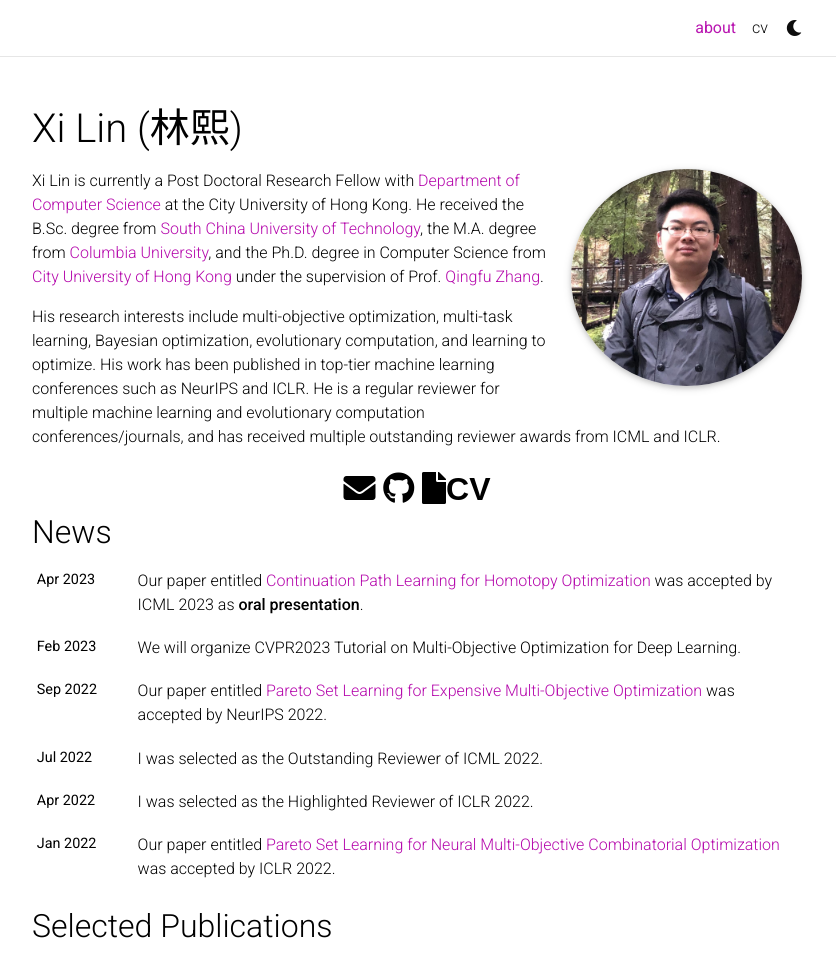
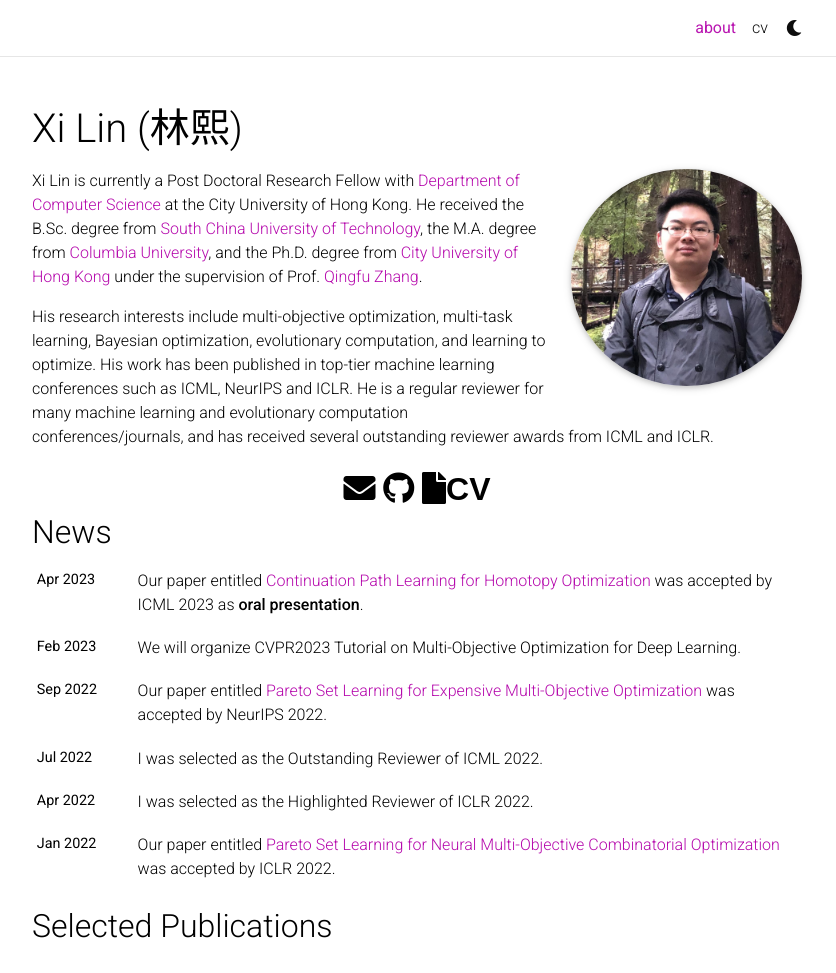
Before and after one commit to Xi-L/Xi-L.github.io, a Jekyll site: the page built from _pages/about.md, in a window 1280 px wide and 1147 px high, cut to the strip 0-973 px from the top of the window. Shown: the whole strip, without its empty margins (223-1059 px from the left). Built offline with Jekyll 4.4.1, drawn with Linux system fonts in a browser that asks for light colours; full-size pictures stand in for the smaller copies a plugin makes; comment, search, counter and statistics services are not loaded; a style sheet for code colours, icons or effects is not loaded.

Commit message:
Update about.md

```diff
--- a/_pages/about.md
+++ b/_pages/about.md
@@ -16,9 +16,9 @@ selected_papers: true # includes a list of papers marked as "selected={true}"
 social: true  # includes social icons at the bottom of the page
 ---
 
-Xi Lin is currently a Post Doctoral Research Fellow with [Department of Computer Science](https://www.cs.cityu.edu.hk/) at the City University of Hong Kong. He received the B.Sc. degree from [South China University of Technology](https://www.scut.edu.cn/en/), the M.A. degree from [Columbia University](https://www.columbia.edu/), and the Ph.D. degree in Computer Science from [City University of Hong Kong](https://www.cityu.edu.hk/) under the supervision of Prof. [Qingfu Zhang](https://www.cs.cityu.edu.hk/~qzhan7/index.html).
+Xi Lin is currently a Post Doctoral Research Fellow with [Department of Computer Science](https://www.cs.cityu.edu.hk/) at the City University of Hong Kong. He received the B.Sc. degree from [South China University of Technology](https://www.scut.edu.cn/en/), the M.A. degree from [Columbia University](https://www.columbia.edu/), and the Ph.D. degree from [City University of Hong Kong](https://www.cityu.edu.hk/) under the supervision of Prof. [Qingfu Zhang](https://www.cs.cityu.edu.hk/~qzhan7/index.html).
 
-His research interests include multi-objective optimization, multi-task learning, Bayesian optimization, evolutionary computation, and learning to optimize. His work has been published in top-tier machine learning conferences such as NeurIPS and ICLR. He is a regular reviewer for multiple machine learning and evolutionary computation conferences/journals, and has received multiple outstanding reviewer awards from ICML and ICLR.
+His research interests include multi-objective optimization, multi-task learning, Bayesian optimization, evolutionary computation, and learning to optimize. His work has been published in top-tier machine learning conferences such as ICML, NeurIPS and ICLR. He is a regular reviewer for many machine learning and evolutionary computation conferences/journals, and has received several outstanding reviewer awards from ICML and ICLR.
 
 <!-- Write your biography here. Tell the world about yourself. Link to your favorite [subreddit](http://reddit.com). You can put a picture in, too. The code is already in, just name your picture `prof_pic.jpg` and put it in the `img/` folder.
 
```
